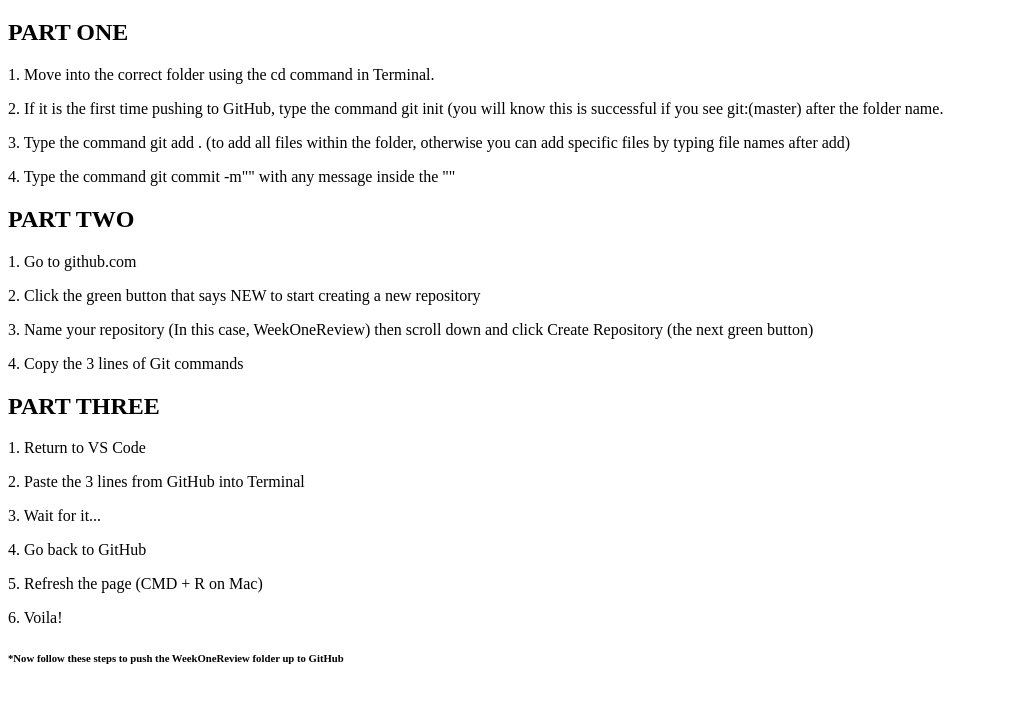
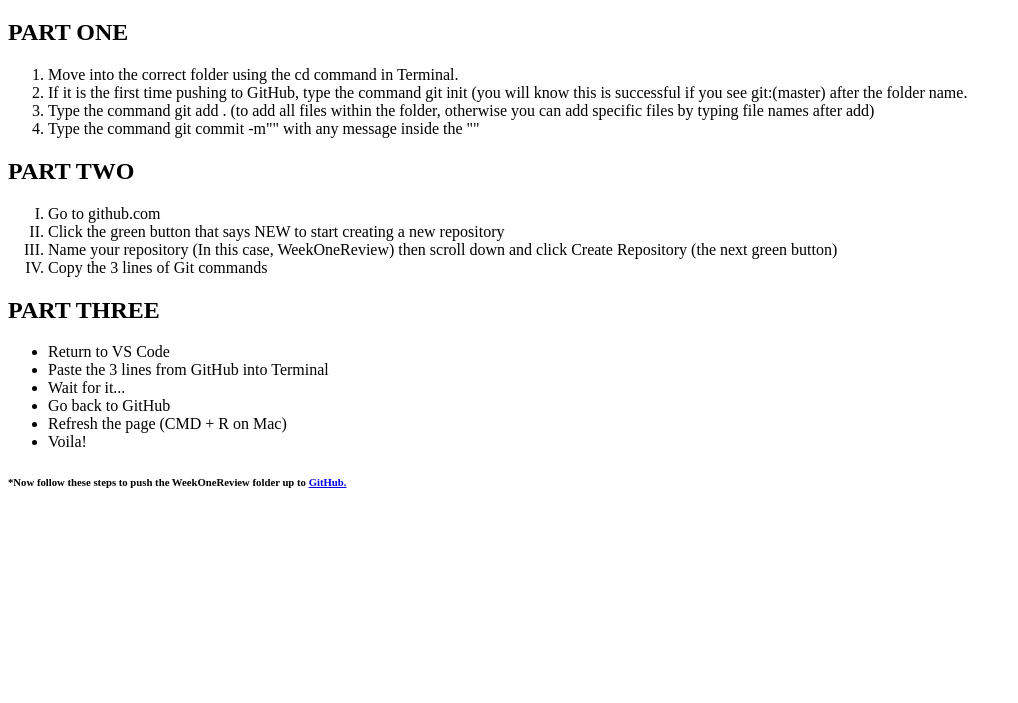
Before and after one commit to coadaro/WeekOneReview, a plain HTML site: page index.html in a window 1280 px wide. Shown: the part 61-764 px from the top of the page, without its empty margins (0-1018 px from the left). Drawn offline with Linux system fonts and the light colour scheme.

Commit message:
WeekOneReview

```diff
--- a/index.html
+++ b/index.html
@@ -1,33 +1,38 @@
 <!DOCTYPE html>
 <html>
 
-    <head>
+  <head>
         <title>Week One Review</title>
     </head>
     <body>
         <h1>How to Push to GitHub</h1>
             <h2>PART ONE</h2>
-                <p>1. Move into the correct folder using the cd command in Terminal.</p>
-                <p>2. If it is the first time pushing to GitHub, type the command git init (you will know this is successful if you see git:(master) after the folder name.</p>
-                <p>3. Type the command git add . (to add all files within the folder, otherwise you can add specific files by typing file names after add)</p>
-                <p>4. Type the command git commit -m"" with any message inside the ""</p>
+            <ol type="1">
+                <li> Move into the correct folder using the cd command in Terminal.</li>
+                <li> If it is the first time pushing to GitHub, type the command git init (you will know this is successful if you see git:(master) after the folder name.</li>
+                <li> Type the command git add . (to add all files within the folder, otherwise you can add specific files by typing file names after add)</li>
+                <li> Type the command git commit -m"" with any message inside the ""</li>
+            </ol>
 
             <h2>PART TWO</h2>
-                <p>1. Go to github.com</p>
-                <p>2. Click the green button that says NEW to start creating a new repository</p>
-                <p>3. Name your repository (In this case, WeekOneReview) then scroll down and click Create Repository (the next green button)</p>
-                <p>4. Copy the 3 lines of Git commands</p>
+            <ol type="I">
+                <li> Go to github.com</li>
+                <li> Click the green button that says NEW to start creating a new repository</li>
+                <li> Name your repository (In this case, WeekOneReview) then scroll down and click Create Repository (the next green button)</li>
+                <li> Copy the 3 lines of Git commands</li>
+            </ol>
 
             <h2>PART THREE</h2>
-                <p>1. Return to VS Code</p>
-                <p>2. Paste the 3 lines from GitHub into Terminal</p>
-                <p>3. Wait for it...</p>
-                <p>4. Go back to GitHub</p>
-                <p>5. Refresh the page (CMD + R on Mac)</p>
-                <p>6. Voila!</p>
+            <ul>
+                <li> Return to VS Code</li>
+                <li> Paste the 3 lines from GitHub into Terminal</li>
+                <li> Wait for it...</li>
+                <li> Go back to GitHub</li>
+                <li> Refresh the page (CMD + R on Mac)</li>
+                <li> Voila!</li>
+            </ul>
 
-
-            <h6>*Now follow these steps to push the WeekOneReview folder up to GitHub</h6>
+            <h6>*Now follow these steps to push the WeekOneReview folder up to <a href="https://github.com/" target="_blank">GitHub.</a></h6>
 
             <!-- Live Server shortcut is CMD + L + O (the letter O) -->
 
```
